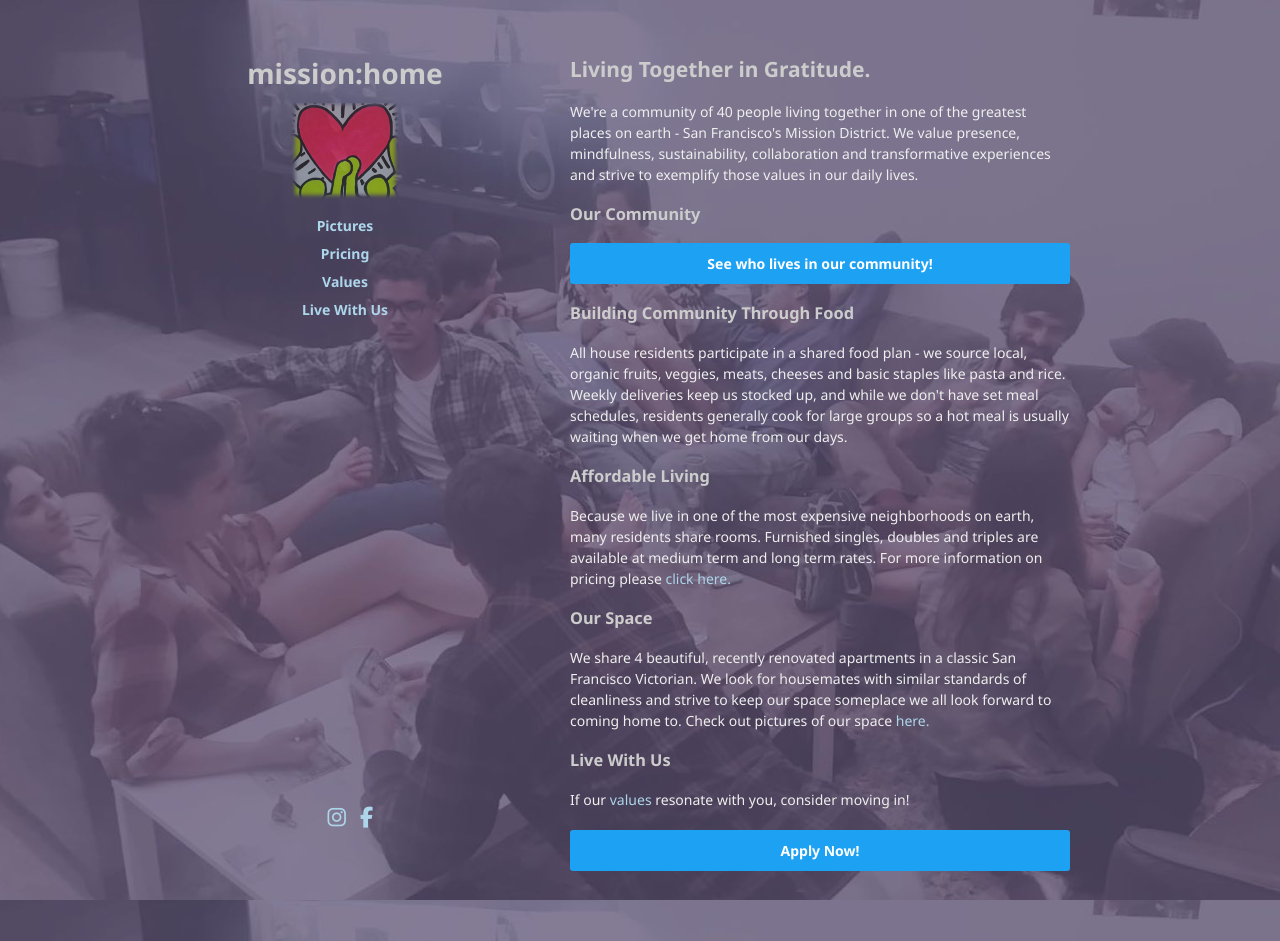
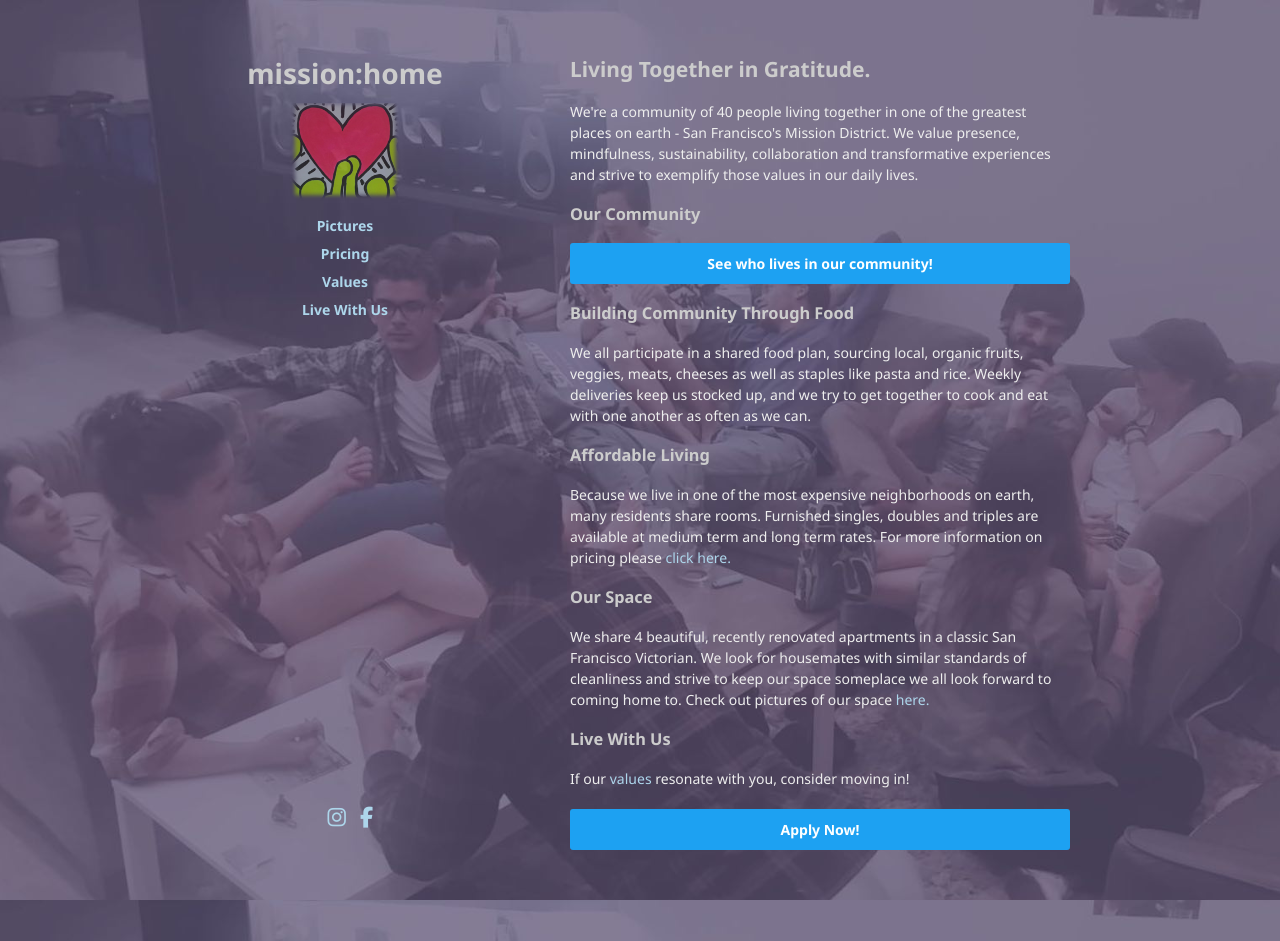
Before and after one commit to mission-home/missionhome.rocks, a Jekyll site: the page built from index.html, in a window 1280 px wide. Built offline with Jekyll 4.4.1, drawn with Linux system fonts in a browser that asks for light colours; nearby versions of some CDN libraries.

Commit message:
Copy updates

```diff
--- a/index.html
+++ b/index.html
@@ -10,7 +10,7 @@ layout: default
 <a class="communi-link" href="https://communi.io/" target="_blank"><p class="communi">See who lives in our community!</p></a>
 
 <h3>Building Community Through Food</h3>
-<p>All house residents participate in a shared food plan - we source local, organic fruits, veggies, meats, cheeses and basic staples like pasta and rice. Weekly deliveries keep us stocked up, and while we don't have set meal schedules, residents generally cook for large groups so a hot meal is usually waiting when we get home from our days.</p>
+<p>We all participate in a shared food plan, sourcing local, organic fruits, veggies, meats, cheeses as well as staples like pasta and rice. Weekly deliveries keep us stocked up, and we try to get together to cook and eat with one another as often as we can.</p>
 
 <h3>Affordable Living</h3>
 <p>Because we live in one of the most expensive neighborhoods on earth, many residents share rooms. Furnished singles, doubles and triples are available at medium term and long term rates. For more information on pricing please <a href="pricing">click here.</a></p>
```
